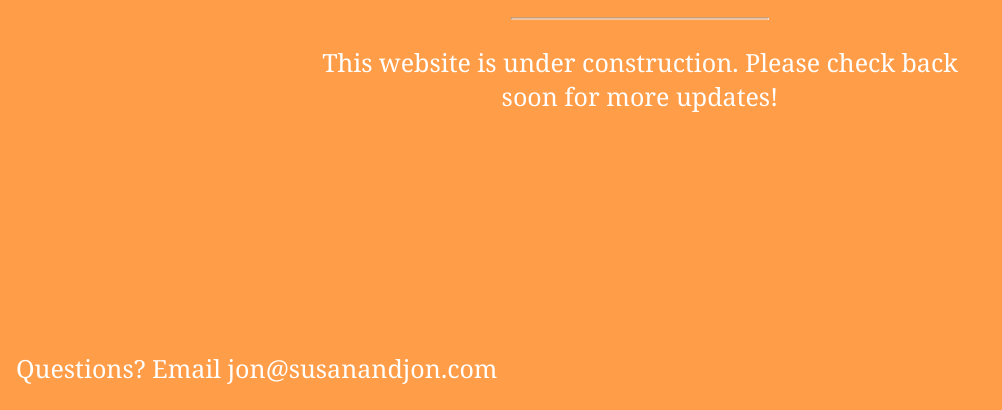
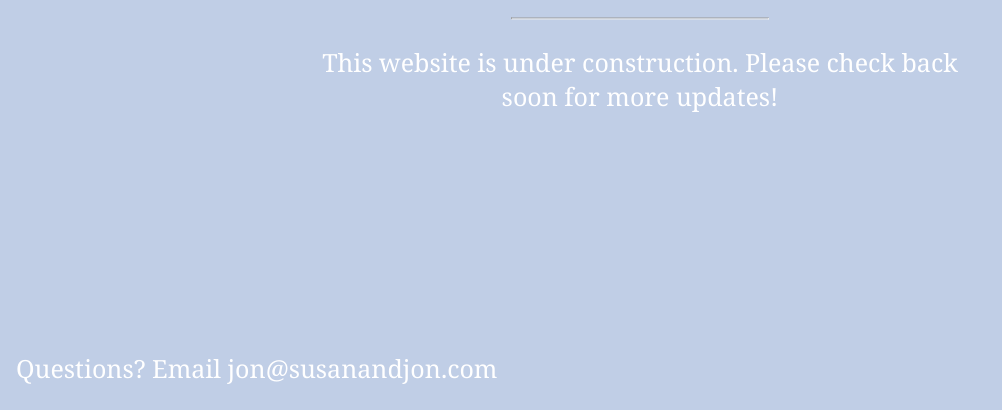
Before and after one commit to susanandjon/susanandjon.github.io, a plain HTML site: page test.html in a window 1280 px wide. Shown: the part 390-800 px from the top of the page, without its empty margins (0-1002 px from the left). Drawn offline with Linux system fonts and the light colour scheme.

Commit message:
changed colors

```diff
--- a/test.html
+++ b/test.html
@@ -18,7 +18,7 @@
     }
 
     .bg {
-        background-color: #ff9d49;
+        background-color: #C0CEE6;
         height: 100%;
         background-position: center;
         background-size: cover;
```
